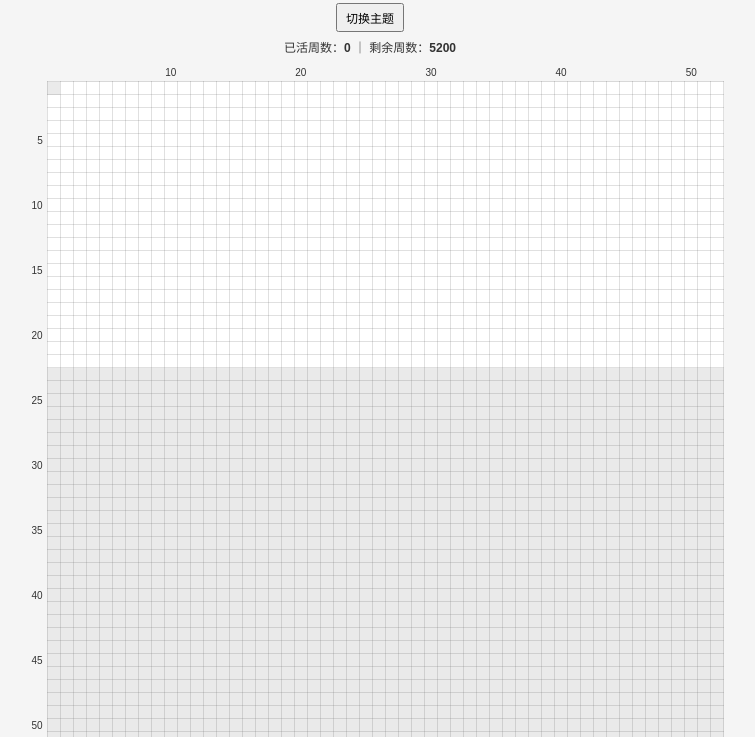
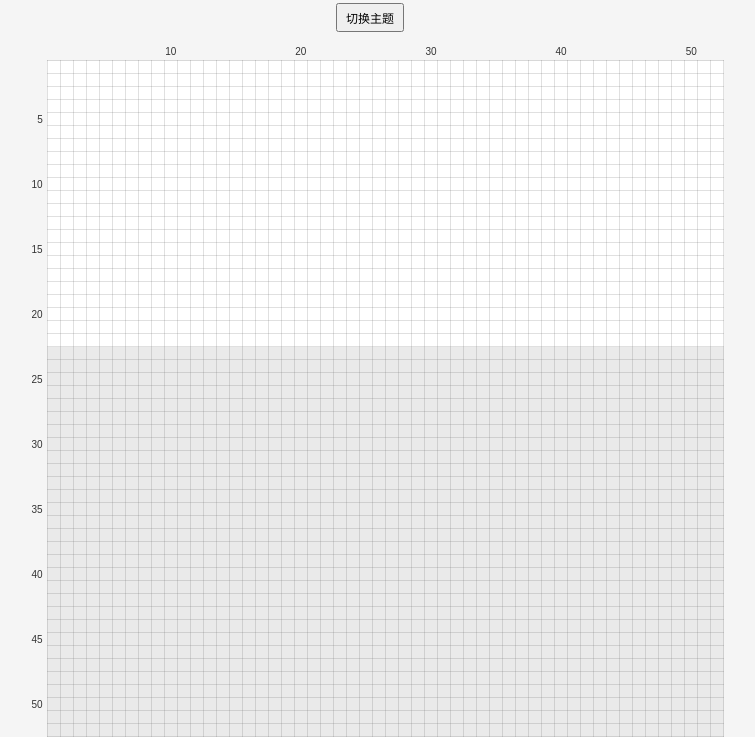
Before and after one commit to tomfq/life, a plain HTML site: page index.html in a window 1280 px wide. Both pictures are taken after a click on the element 323 px from the left and 151 px from the top of the page. Shown: the part 63-800 px from the top of the page, without its empty margins (270-1025 px from the left). Drawn offline with Linux system fonts and the light colour scheme.

Commit message:
Update index.html

```diff
--- a/index.html
+++ b/index.html
@@ -24,7 +24,6 @@ body.light{
     color:#333;
 }
 
-/* ===== 顶部 ===== */
 h1{
     margin:14px 0 6px;
     font-weight:normal;
@@ -33,7 +32,7 @@ h1{
 
 .topbar{
     font-size:12px;
-    margin-bottom:6px;
+    margin-bottom:10px;
 }
 
 button{
@@ -42,45 +41,32 @@ button{
     cursor:pointer;
 }
 
-/* ===== 统计 ===== */
-.stats{
-    font-size:12px;
-    margin-bottom:8px;
-}
-
-/* ===== 容器 ===== */
 .wrap{
     width:100%;
     overflow:auto;
 }
 
-/* ===== 表格 ===== */
 table{
     border-collapse:collapse;
     margin:auto;
 }
 
-td{
+/* ===== 网格 ===== */
+td.cell{
     width:10px;
     height:10px;
+    border:1px solid rgba(100,100,100,0.2);
     cursor:pointer;
 }
 
-/* 普通格 */
-td.cell{
-    border:1px solid rgba(100,100,100,0.2);
-}
-
-/* 暗黑/亮色差异 */
 body.dark td.cell{ background:#151515; }
 body.light td.cell{ background:#eaeaea; }
 
-/* 点亮 */
 td.on{
     background:#ffffff !important;
 }
 
-/* 左侧年份 */
+/* 年标 */
 td.y{
     width:26px;
     font-size:10px;
@@ -90,7 +76,7 @@ td.y{
     padding-right:4px;
 }
 
-/* 顶部周 */
+/* 周标 */
 td.x{
     height:16px;
     font-size:10px;
@@ -108,8 +94,6 @@ td.x{
     <button onclick="toggleTheme()">切换主题</button>
 </div>
 
-<div class="stats" id="stats"></div>
-
 <div class="wrap">
 <table id="grid"></table>
 </div>
@@ -119,12 +103,13 @@ td.x{
 
 var rows = 100, cols = 52;
 var table = document.getElementById("grid");
-var stats = document.getElementById("stats");
 
-// ===== 主题 =====
+/* ===== 主题 ===== */
 var theme = localStorage.getItem("theme");
 if(!theme){
-    theme = window.matchMedia && window.matchMedia('(prefers-color-scheme: light)').matches ? "light" : "dark";
+    theme = window.matchMedia &&
+    window.matchMedia('(prefers-color-scheme: light)').matches
+    ? "light" : "dark";
 }
 document.body.className = theme;
 
@@ -134,65 +119,38 @@ window.toggleTheme = function(){
     localStorage.setItem("theme", theme);
 };
 
-// ===== 数据 =====
+/* ===== 数据 ===== */
 var store = {};
 try{
     store = JSON.parse(localStorage.getItem("life_grid") || "{}");
 }catch(e){}
 
-// 保存
 function save(){
     localStorage.setItem("life_grid", JSON.stringify(store));
-    updateStats();
 }
 
-// ===== 统计 =====
-function updateStats(){
-    var on = 0;
-    for(var k in store){
-        if(store[k] === 1) on++;
-    }
-    stats.innerHTML =
-        "已活周数：<b>" + on +
-        "</b> ｜ 剩余周数：<b>" + (5200 - on) + "</b>";
-}
-
-// ===== 是否点亮 =====
+/* ===== 状态判断 ===== */
 function isOn(r,c){
     var k = r+"-"+c;
     return store[k] === 1 || r < 22;
 }
 
-// ===== 画笔状态 =====
-var painting = false;
-var paintValue = 1; // 1点亮 / 0熄灭
-
-function setCell(td,r,c,val){
-    var k = r+"-"+c;
-    store[k] = val;
-    if(val){
-        td.className = "cell on";
-    }else{
-        td.className = "cell";
-    }
-}
-
-// ===== 构建表格 =====
+/* ===== 构建 ===== */
 for(var r=-1; r<rows; r++){
 
     var tr = document.createElement("tr");
 
-    // 左侧年份
+    /* 年标 */
     var y = document.createElement("td");
     y.className = "y";
-    if(r >= 0 && (r+1)%5===0) y.innerHTML = r+1;
+    if(r>=0 && (r+1)%5===0) y.innerHTML = r+1;
     tr.appendChild(y);
 
     for(var c=0; c<cols; c++){
 
         var td = document.createElement("td");
 
-        // 顶部周
+        /* 周标 */
         if(r === -1){
             td.className = "x";
             if((c+1)%10===0) td.innerHTML = c+1;
@@ -202,58 +160,22 @@ for(var r=-1; r<rows; r++){
 
         td.className = "cell";
 
+        var key = r+"-"+c;
+
         if(isOn(r,c)){
             td.className = "cell on";
         }
 
-        // ===== 点击 =====
+        /* 点击 */
         td.onclick = (function(td,r,c){
             return function(){
                 var k = r+"-"+c;
-                var v = store[k] === 1 ? 0 : 1;
-                setCell(td,r,c,v);
+                store[k] = store[k] === 1 ? 0 : 1;
+                td.className =
+                    store[k] === 1 ? "cell on" : "cell";
                 save();
             };
         })(td,r,c);
-
-        // ===== 鼠标拖拽 =====
-        td.onmousedown = (function(td,r,c){
-            return function(){
-                painting = true;
-                var k = r+"-"+c;
-                paintValue = (store[k] === 1) ? 0 : 1;
-                setCell(td,r,c,paintValue);
-            };
-        })(td,r,c);
-
-        td.onmouseover = (function(td,r,c){
-            return function(){
-                if(painting){
-                    setCell(td,r,c,paintValue);
-                }
-            };
-        })(td,r,c);
-
-        // ===== 触屏 =====
-        td.ontouchstart = (function(td,r,c){
-            return function(e){
-                painting = true;
-                var k = r+"-"+c;
-                paintValue = (store[k] === 1) ? 0 : 1;
-                setCell(td,r,c,paintValue);
-                e.preventDefault();
-            };
-        })(td,r,c);
-
-        td.ontouchmove = function(e){
-            var t = document.elementFromPoint(
-                e.touches[0].clientX,
-                e.touches[0].clientY
-            );
-            if(painting && t && t.className.indexOf("cell")>=0){
-                t.click();
-            }
-        };
 
         tr.appendChild(td);
     }
@@ -261,15 +183,11 @@ for(var r=-1; r<rows; r++){
     table.appendChild(tr);
 }
 
-// ===== 全局事件 =====
-document.onmouseup = function(){ painting = false; save(); };
-document.ontouchend = function(){ painting = false; save(); };
-
-// 初始化统计
-updateStats();
-
 })();
 </script>
+<br>
+<br>
+<br>
 
 </body>
 </html>
```
